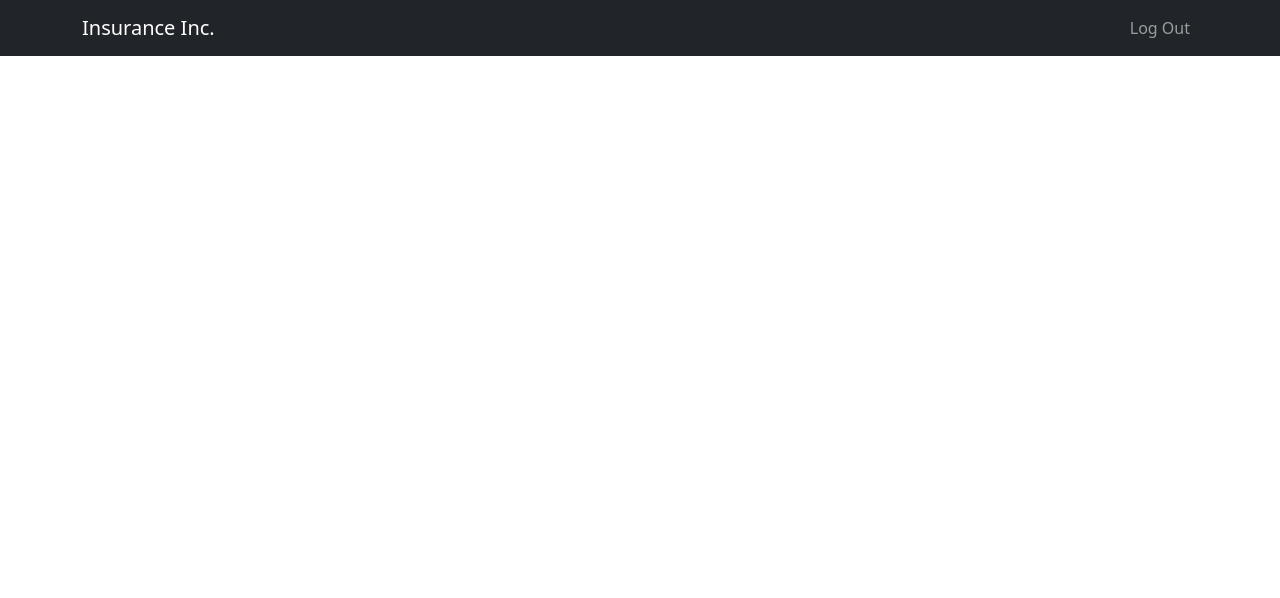
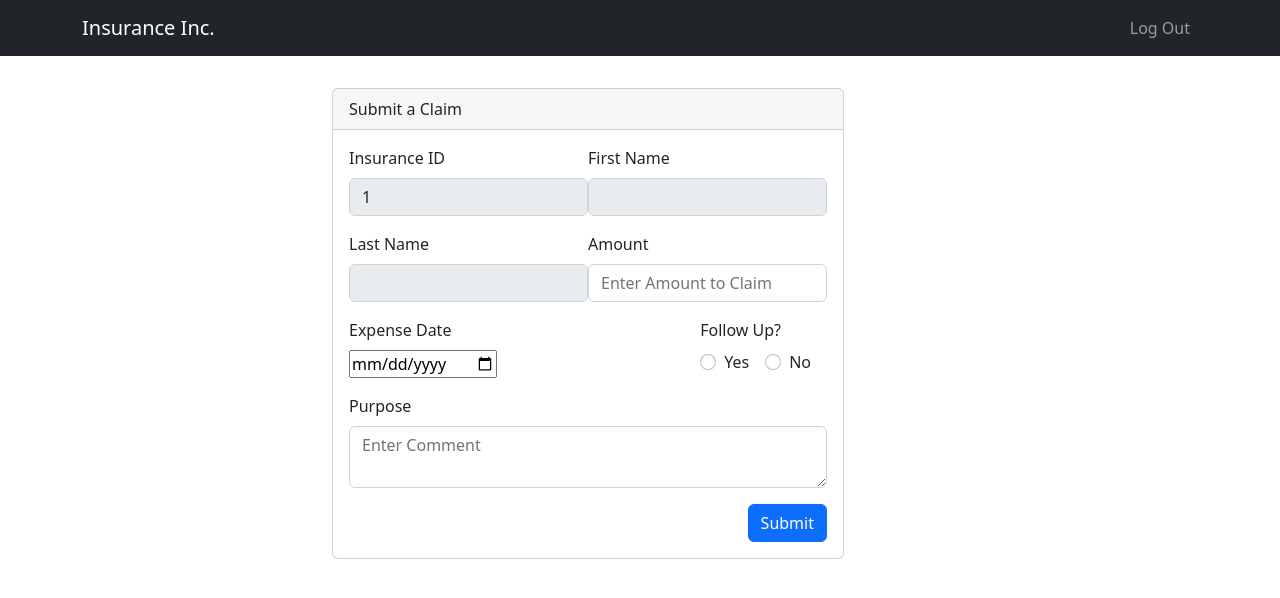
Before and after one commit to gyivan/dbs-techtrek, a React (Create React App) app in the folder frontend/: page /create-claim/1 in a window 1280 px wide. Shown: the top 598 px of the page. Built offline with nearby package versions, Linux system fonts and the light colour scheme.

Commit message:
set up template for claim submission, incld handleSubmit handler

```diff
--- a/frontend/src/pages/CreateClaim.js
+++ b/frontend/src/pages/CreateClaim.js
@@ -1,10 +1,20 @@
-import {useState} from "react";
+import { useState, useEffect} from "react";
 import Card from "react-bootstrap/Card";
 import Form from "react-bootstrap/Form";
 import Container from "react-bootstrap/Container";
 import Button from "react-bootstrap/Button";
+import Alert from "react-bootstrap/Alert";
+import { useParams } from "react-router-dom";
 
 const CreateClaim = () => {
+
+    const [alertMsg, setAlertMsg] = useState(null);
+    const [variant, setVariant] = useState(null);
+
+
+    const FirstName = window.localStorage.getItem('FirstName')
+    const LastName = window.localStorage.getItem('LastName')
+    const {id} = useParams()
 
     // ClaimID
     // InsurancelD
@@ -13,7 +23,119 @@ const CreateClaim = () => {
     // ExpenseDate
     // Amount
     // Purpose
+    // FollowUp
+    // PreviousClaimID
+    // Status
+    // LastEditedClaimDate
 
+    const handleSubmit = (e) => {
+
+        e.preventDefault()
+
+        const InsuranceID = e.target.elements.InsuranceID.value
+        const FirstName = e.target.elements.FirstName.value
+        const LastName = e.target.elements.LastName.value
+        const ExpenseDate = e.target.elements.ExpenseDate.value
+        const Amount = e.target.elements.Amount.value
+        const Purpose = e.target.elements.Purpose.value
+        const FollowUp = e.target.elements.FollowUp.value
+
+        console.log(InsuranceID, FirstName, LastName, typeof ExpenseDate, Amount, Purpose, FollowUp)
+
+    }
+
+    return (
+        <Container fluid="md" style={{width: "50%", marginTop: "2rem"}}>
+            {alertMsg !== null ? <Alert variant={variant}>{alertMsg}</Alert> : ""}
+            <Card style={{width: "32rem", padding: "0", boxShadow: "none", transform: "none"}}>
+                <Card.Header>Submit a Claim </Card.Header>
+                <Card.Body>
+                    <Form style={{display: "flex", flexDirection: "column"}} onSubmit={handleSubmit}>
+                        <div style={{display: "flex", flexDirection: "row", justifyContent: "space-between"}}>
+                            <Form.Group className="mb-3">
+                                <Form.Label>Insurance ID</Form.Label>
+                                <Form.Control
+                                    value={id}
+                                    name="InsuranceID"
+                                    type="number"
+                                    disabled
+                                    />
+                            </Form.Group>
+                            <Form.Group className="mb-3">
+                                <Form.Label>First Name</Form.Label>
+                                <Form.Control
+                                    value={FirstName}
+                                    name="FirstName"
+                                    type="text"
+                                    disabled
+                                    />
+                            </Form.Group>
+                        </div>
+                        <div style={{display: "flex", flexDirection: "row", justifyContent: "space-between"}}>
+                        <Form.Group className="mb-3">
+                                <Form.Label>Last Name</Form.Label>
+                                <Form.Control
+                                    value={LastName}
+                                    name="LastName"
+                                    type="text"
+                                    disabled
+                                    />
+                            </Form.Group>
+                            <Form.Group className="mb-3">
+                                <Form.Label>Amount</Form.Label>
+                                <Form.Control
+                                    name="Amount"
+                                    type="text"
+                                    placeholder="Enter Amount to Claim"
+                                    pattern="^[1-9][0-9]*(\.[0-9]{2})?$"
+                                    title="Enter a valid amount more than zero with maximum of 2 decimal places"
+                                    required
+                                    />
+                            </Form.Group>
+                        </div>
+                        <div style={{display: "flex", justifyContent: "space-between"}}>
+                            <div style={{display: "flex", flexDirection: "column"}}>
+                                <Form.Group className="mb-3" style={{display: "flex", flexDirection: "column"}}>
+                                    <Form.Label>Expense Date</Form.Label>
+                                    <input name="ExpenseDate" type="date" required/>
+                                </Form.Group>
+                            </div>
+                            <Form.Group style={{display: "flex", flexDirection: "column"}}>
+                                <Form.Label>Follow Up?</Form.Label>
+                                <div>
+                                    <Form.Check
+                                        inline
+                                        label="Yes"
+                                        name="FollowUp"
+                                        type="radio"
+                                        value="y"
+                                    />
+                                    <Form.Check
+                                        inline
+                                        label="No"
+                                        name="FollowUp"
+                                        type="radio"
+                                        id="n"
+                                    />
+                                </div>
+                            </Form.Group>
+                        </div>
+                        <Form.Group className="mb-3">
+                            <Form.Label>Purpose</Form.Label>
+                            <Form.Control
+                                name="Purpose"
+                                as="textarea"
+                                style={{overflow: "auto"}}
+                                type="text"
+                                placeholder="Enter Comment"
+                                />
+                        </Form.Group>
+                        <Button style={{display: "block", marginLeft: "auto"}} variant="primary" type="submit">Submit</Button>
+                    </Form>
+                </Card.Body>
+            </Card>
+        </Container>
+    )
 
 }
 
```
